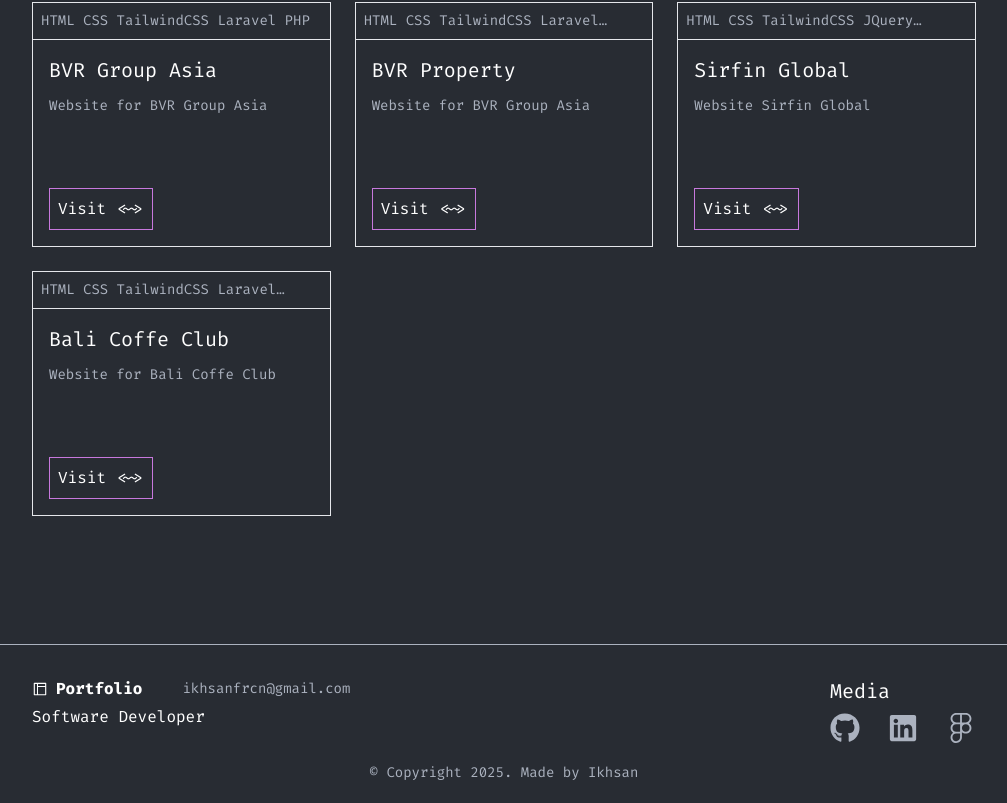
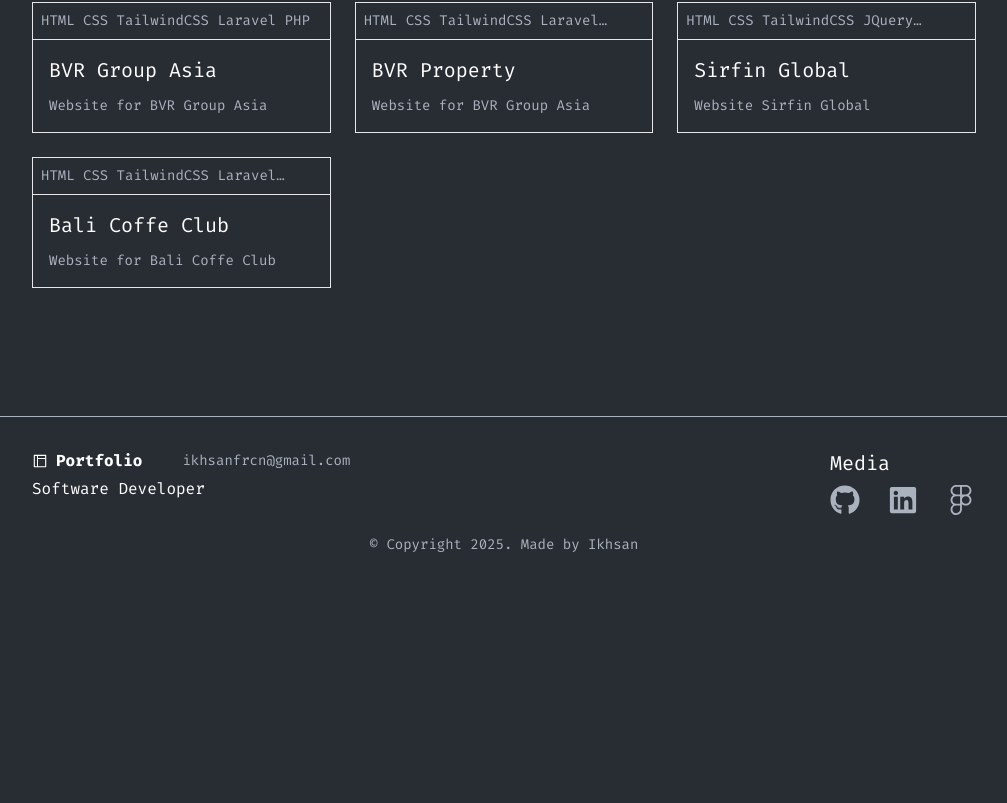
Before and after one commit to ikhsanfrcn/nextjs-portfolio, a Next.js app: page /projects in a window 1280 px wide. Shown: the part 1488-2291 px from the top of the page, without its empty margins (136-1143 px from the left). After the commit the page ends 2063 px from the top, so only its background shows below. Built offline with nearby package versions, Linux system fonts and the light colour scheme.

Commit message:
removed office project button preview

```diff
--- a/src/components/molecules/OfficeProjectCard.tsx
+++ b/src/components/molecules/OfficeProjectCard.tsx
@@ -23,12 +23,12 @@
       </div>
       <div className="grid gap-3 p-4">
         <h3 className="text-xl line-clamp-1">{title}</h3>
-        <div className="h-20">
+        <div className="">
           <Text className="text-sm line-clamp-4">
             {description}
           </Text>
         </div>
-        <div className="flex gap-3">
+        {/* <div className="flex gap-3">
           {buttons.map((button, index) => (
             <Button
               key={index}
@@ -38,7 +38,7 @@
               {button.title}
             </Button>
           ))}
-        </div>
+        </div> */}
       </div>
     </div>
   );
--- a/src/components/organisms/projects/OfficeProjectSection.tsx
+++ b/src/components/organisms/projects/OfficeProjectSection.tsx
@@ -18,7 +18,7 @@
             caption={project.caption}
             title={project.title}
             description={project.description}
-            buttons={project.buttons}
+            // buttons={project.buttons}
           />
         ))}
       </div>
```
